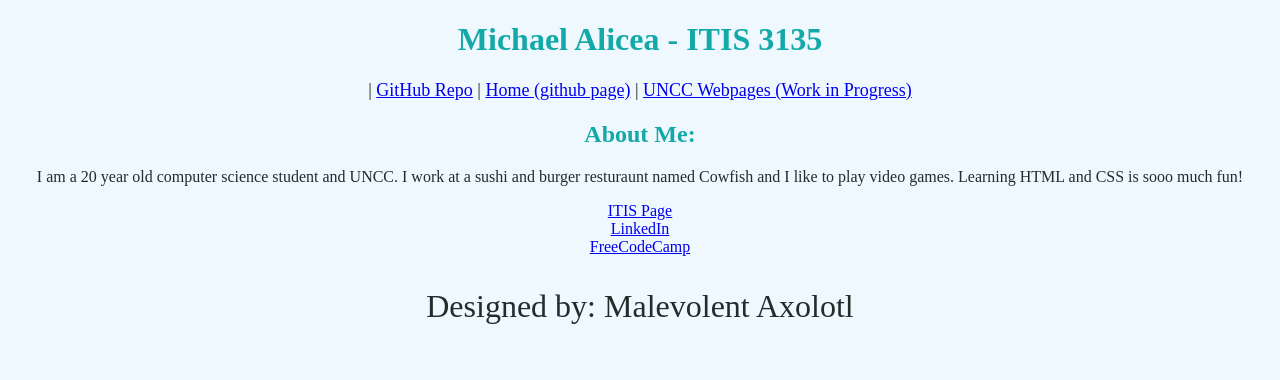
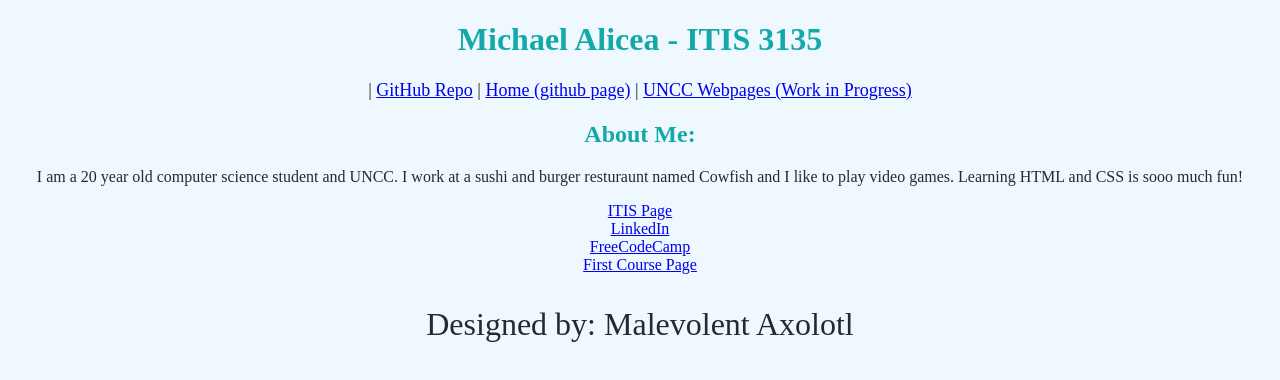
Before and after one commit to MalevolentAxolotl/MalevolentAxolotl.github.io, a plain HTML site: page index.html in a window 1280 px wide. Drawn offline with Linux system fonts and the light colour scheme.

Commit message:
Update index.html

```diff
--- a/index.html
+++ b/index.html
@@ -38,6 +38,7 @@
     <a href="https://michaelalicea.github.io/itis3135/" target="_blank"> <div>ITIS Page</div></a>
     <a href= "https://www.linkedin.com/in/michael-alicea-087146151/" target="_blank"> <div>LinkedIn</div></a>
     <a href="https://www.freecodecamp.org/freshmikeyy" target="_blank"> <div> FreeCodeCamp</div></a>
+    <a href="https://michaelalicea.github.io/itis3135/" target="_blank"> <div>First Course Page </div></a>
 
 </nav>
 <p> Designed by: Malevolent Axolotl</p>
```
